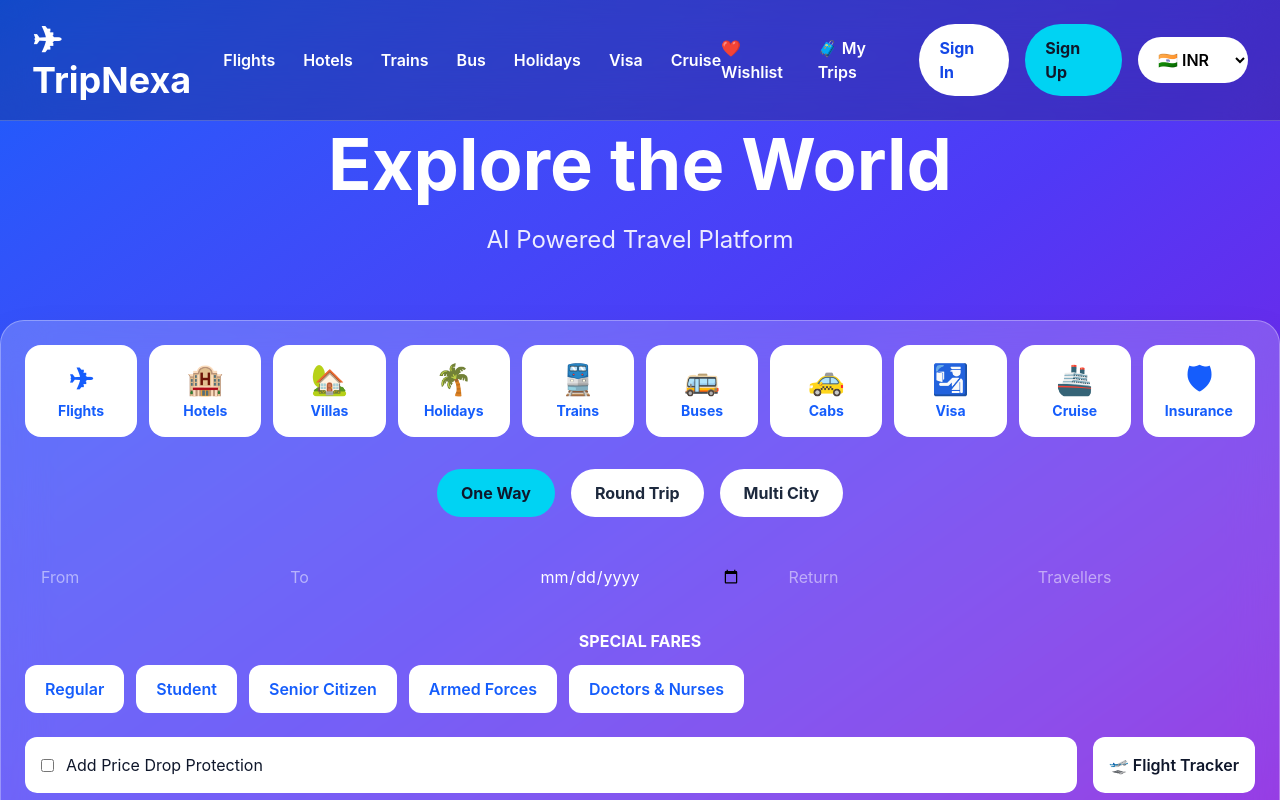
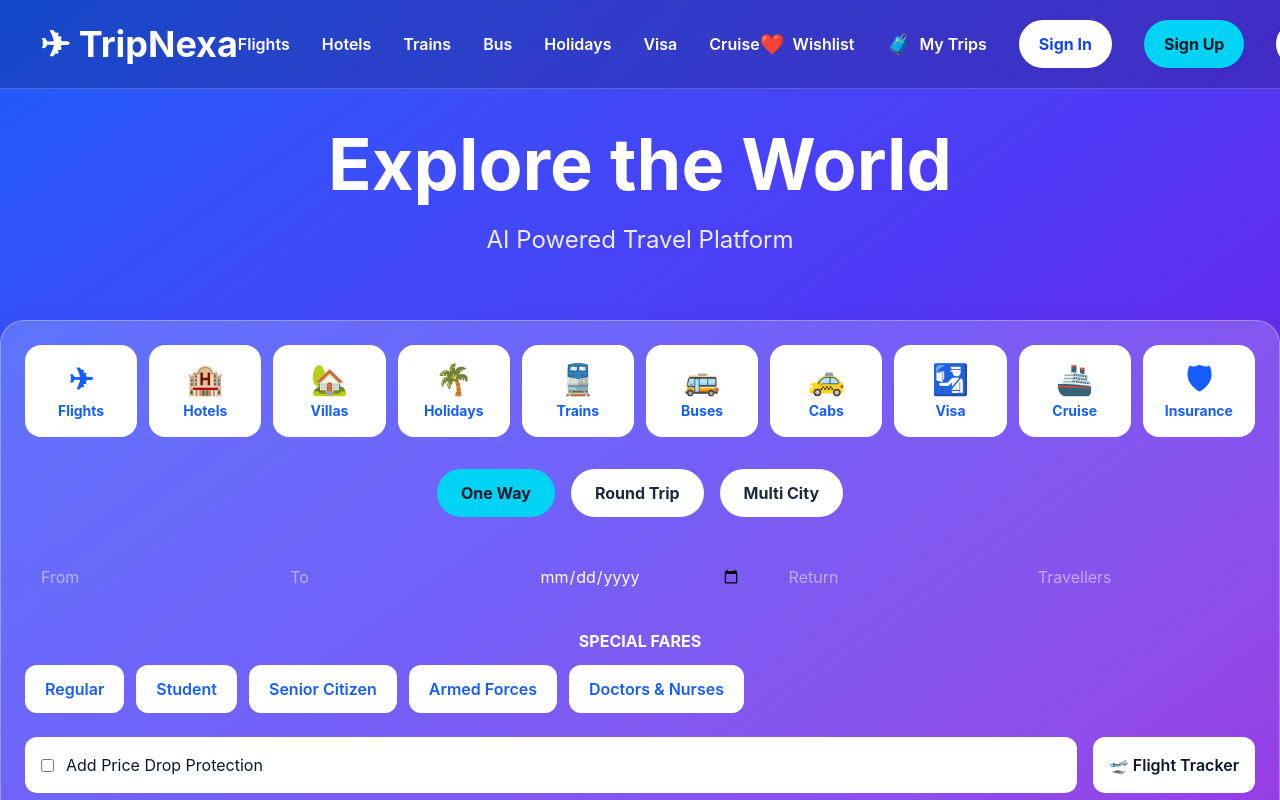
Before and after one commit to aryan20065-cloud/TripNexa, a React (Vite) app in the folder client/: page / in a window 1280 px wide. Shown: the top 800 px of the page. Built offline with nearby package versions, Linux system fonts and the light colour scheme.

Commit message:
Improve navbar spacing

```diff
--- a/client/src/components/layout/Navbar.jsx
+++ b/client/src/components/layout/Navbar.jsx
@@ -3,20 +3,18 @@
 function Navbar() {
   return (
     <nav className="fixed top-0 left-0 w-full z-50 backdrop-blur-xl bg-black/20 border-b border-white/20">
-      <div className="max-w-7xl mx-auto flex items-center justify-between px-8 py-5">
+      <div className="max-w-[1600px] mx-auto flex items-center justify-between px-10 py-5">
 
         {/* Logo */}
-
         <Link
           to="/"
-          className="text-4xl font-bold text-white hover:text-cyan-300 transition"
+          className="text-4xl font-bold text-white hover:text-cyan-300 transition whitespace-nowrap"
         >
           ✈ TripNexa
         </Link>
 
         {/* Navigation */}
-
-        <div className="hidden lg:flex items-center gap-7 text-white font-semibold">
+        <div className="hidden lg:flex items-center gap-8 text-white font-semibold whitespace-nowrap">
 
           <Link to="/flights" className="hover:text-cyan-300 transition">
             Flights
@@ -49,21 +47,22 @@
         </div>
 
         {/* Right Side */}
-
-        <div className="hidden lg:flex items-center gap-4">
+        <div className="hidden lg:flex items-center whitespace-nowrap gap-8">
 
           <Link
             to="/wishlist"
-            className="text-white hover:text-red-400 transition font-semibold"
+            className="flex items-center gap-2 text-white font-semibold hover:text-red-400 transition"
           >
-            ❤️ Wishlist
+            <span className="text-xl">❤️</span>
+            <span>Wishlist</span>
           </Link>
 
           <Link
             to="/mytrips"
-            className="text-white hover:text-cyan-300 transition font-semibold"
+            className="flex items-center gap-2 text-white font-semibold hover:text-cyan-300 transition"
           >
-            🧳 My Trips
+            <span className="text-xl">🧳</span>
+            <span>My Trips</span>
           </Link>
 
           <Link
@@ -81,15 +80,10 @@
           </Link>
 
           <select className="bg-white rounded-full px-4 py-3 font-semibold outline-none cursor-pointer">
-
             <option>🇮🇳 INR</option>
-
             <option>🇺🇸 USD</option>
-
             <option>🇪🇺 EUR</option>
-
             <option>🇦🇪 AED</option>
-
           </select>
 
         </div>
```
